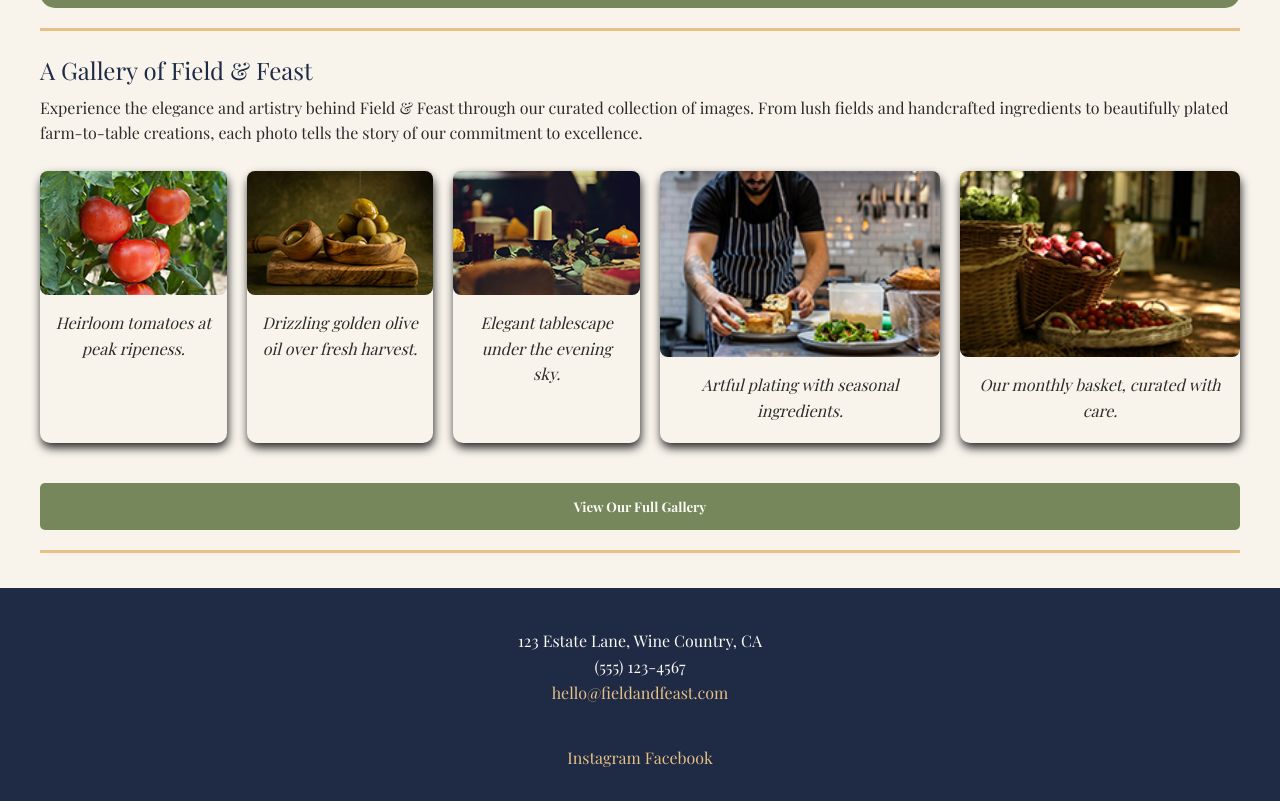
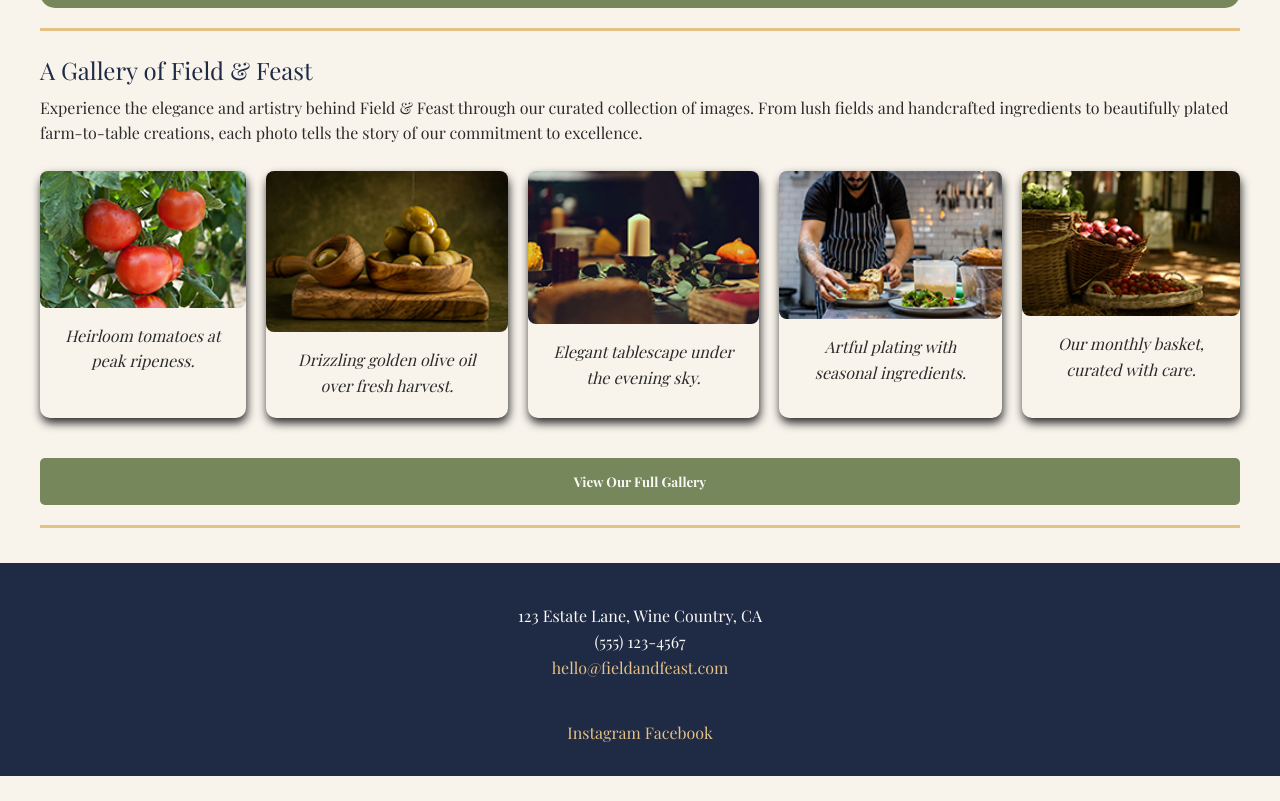
Before and after one commit to KsuLip2022/fieldandfeast, a plain HTML site: page index.html in a window 1280 px wide. Shown: the part 1050-1851 px from the top of the page. After the commit the page ends 1826 px from the top, so only its background shows below. Drawn offline with nearby package versions, Linux system fonts and the light colour scheme; a web font is replaced by a local one.

Commit message:
Update style.css

```diff
--- a/style.css
+++ b/style.css
@@ -263,7 +263,7 @@ footer address{
         grid-template-columns: repeat(3, 1fr);
         gap: 15px;
     }
-    #photo{
+    /*#photo{
         width: 100%;
         justify-content: flex-start;
         display: flex;
@@ -281,7 +281,7 @@ footer address{
     #photo > *:nth-child(n+4){
         width: calc((100% - 10px)/2);
         box-sizing: border-box;
-    }
+    } */
     ul{
         gap: 350px;
     }
```
